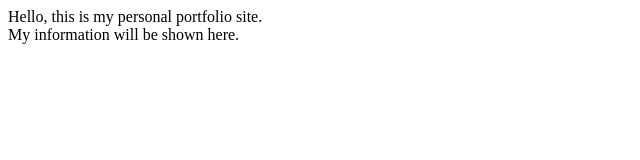
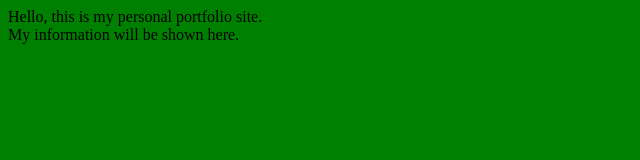
Before and after one commit to soezayar3/test, a plain HTML site: page index.html in a window 1280 px wide. Shown: the whole page, without its empty margins (0-640 px from the left). Drawn offline with Linux system fonts and the light colour scheme.

Commit message:
Update index.html

```diff
--- a/index.html
+++ b/index.html
@@ -1,6 +1,6 @@
 <html>
 <head><title>Soe Zayar</title></head>
-<body>
+<body bgcolor = 'green'>
   <div>Hello, this is my personal portfolio site.</div>
   <div>My information will be shown here.</div>
 </body>
```
